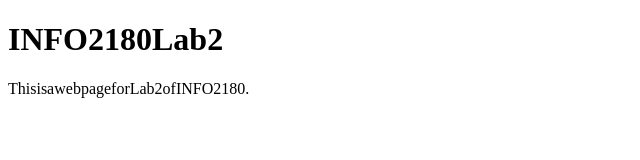
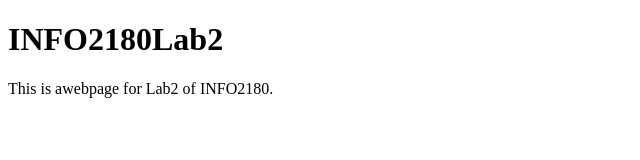
Before and after one commit to RomarioBennett/info2180-lab2, a plain HTML site: page index.html in a window 1280 px wide. Shown: the full height of the page, 0-640 px from the left. Drawn offline with Linux system fonts and the light colour scheme.

Commit message:
Update index.html

```diff
--- a/index.html
+++ b/index.html
@@ -12,6 +12,6 @@
       <h1>
       INFO2180Lab2
       </h1>
-      <p>ThisisawebpageforLab2ofINFO2180.</p>
+      <p>This is awebpage for Lab2 of INFO2180.</p>
     </body>
 </html>
```
